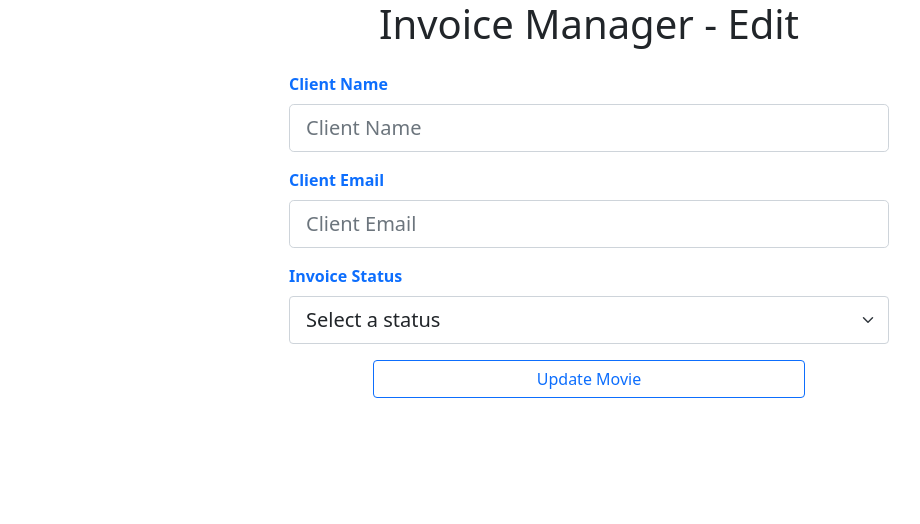
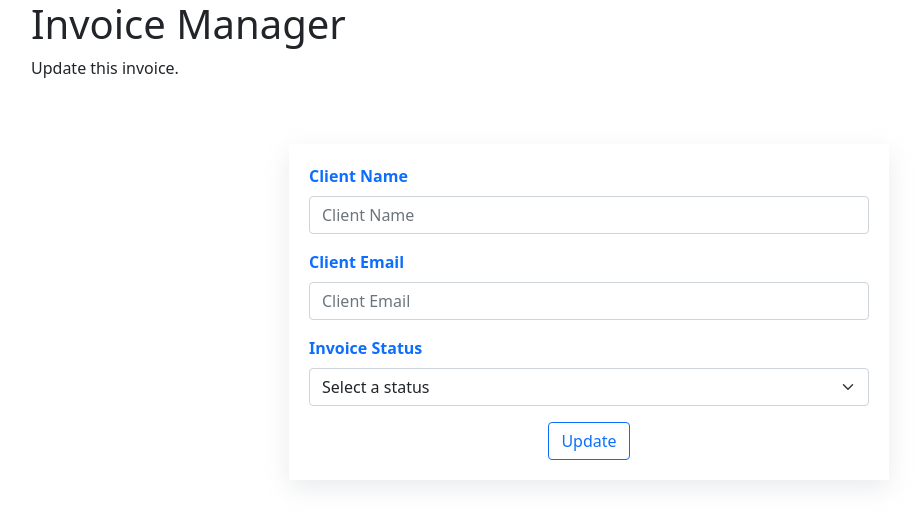
Before and after one commit to Ame0304/Invoice-Manager, a PHP site: page /update.php in a window 1280 px wide. Shown: the top 524 px of the page, without its empty margins (51-971 px from the left). Run offline with PHP 8.4, Linux system fonts and the light colour scheme; data that the repository does not hold is empty.

Commit message:
Complete the assignment & improve design

```diff
--- a/update.php
+++ b/update.php
@@ -73,9 +73,13 @@
     }
     .form{
         justify-self: center;
+        display: grid;
+        grid-gap: 1rem;
         align-content: center;
         width: 100%;
         max-width: 600px;
+        box-shadow: rgba(149, 157, 165, 0.2) 0px 8px 24px;
+        padding: 20px;
     }
     .button{
         justify-self: center;
@@ -84,15 +88,17 @@
 </head>
 <body>
     <div class="container">
-    <h1 class="text-center">Invoice Manager - Edit</h1>
-    <form method="post" class="form mt-3">
+    <h1 >Invoice Manager</h1>
+    <p>Update this invoice.</p>
+    <div class="form mt-5">
+        <form method="post">
             <input type="hidden" name="invoice_number" value="<?php echo $invoice['number'] ?>" />
             <input type="hidden" name="invoice_amount" value="<?php echo $invoice['amount'] ?>" />
             <div class="mb-3">
                 <label for="client_name" class="form-label fw-bold text-primary">Client Name</label>
                 <input
                     type="text"
-                class="form-control form-control-lg"
+                    class="form-control"
                     name="client_name"
                     placeholder="Client Name"
                     required
@@ -105,7 +111,7 @@
                 <label for="client_email" class="form-label fw-bold text-primary">Client Email</label>
                 <input
                     type="text"
-                class="form-control form-control-lg"
+                    class="form-control"
                     name="client_email"
                     placeholder="Client Email"
                     required
@@ -116,7 +122,7 @@
             </div>
             <div class="mb-3">
                 <label for="invoice_status" class="form-label fw-bold text-primary">Invoice Status</label>
-            <select class="form-select form-select-lg" name="invoice_status" required>
+                <select class="form-select" name="invoice_status" required>
                     <option value="">Select a status</option>
                     <?php for($i = 1;$i<count($statuses);$i++) : ?>
                     <option value="<?php echo $statuses[$i]; ?>"
@@ -131,9 +137,10 @@
                     <?php endif ?>
             </div>
             <div class="container text-center">
-      <button type="submit" class="button btn btn-outline-primary w-75">Update Movie</button>
+            <button type="submit" class="button btn btn-outline-primary">Update</button>
             </div>
         </form>
+    </div>
     </div>
 </body>
 
```
Also changed, not shown: add.php (+95 -17 lines), index.php (+7 -71 lines). Lines whose indentation alone changed are shown as unchanged.
